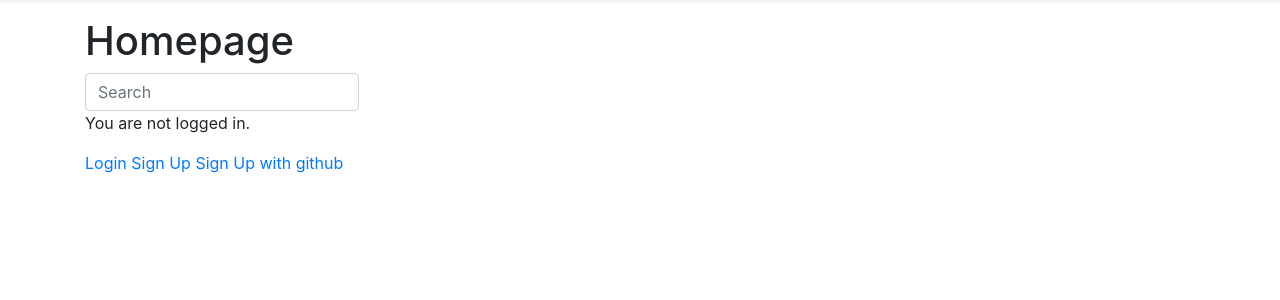
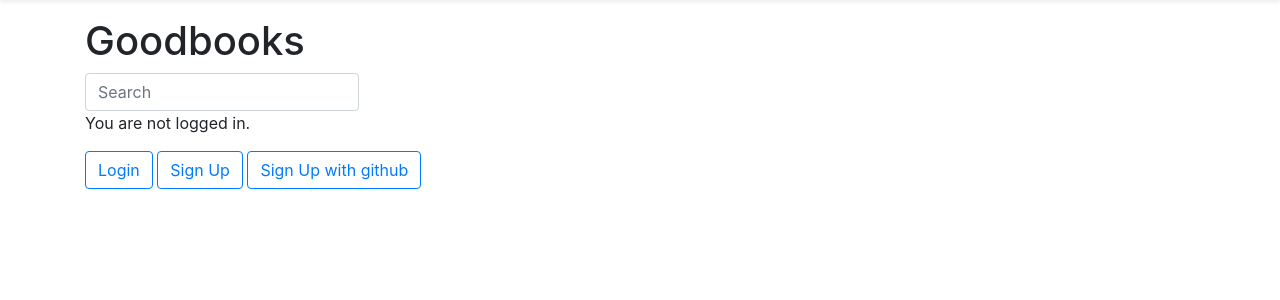
Before and after one commit to gurupratap-matharu/bookstore, a Django app: page / in a window 1280 px wide. Shown: the part 73-373 px from the top of the page. Run offline with Django 3.2, Linux system fonts and the light colour scheme; parts of the project's set-up code (start-up, migrations or seed data) failed here and were passed over; some libraries are stand-ins or nearby versions.

Commit message:
Improve auth buttons render on home

```diff
--- a/templates/home.html
+++ b/templates/home.html
@@ -4,8 +4,8 @@
 {% block title %}Home{% endblock title %}
 
 {% block content %}
-<h1>Homepage</h1>
-<form class="form-inline mt-2 mt-md-0" action="{% url 'search_results' %}" method="GET">
+<h1>Goodbooks</h1>
+<form class="form-inline mt-2 mt-md-0" action="{% url 'books:search_results' %}" method="GET">
     <input name="q" type="text" class="form-control mr-sm-2" placeholder="Search" aria-label="Search">
 </form>
 {% if user.is_authenticated %}
@@ -13,8 +13,8 @@
 <a href="{% url 'account_logout' %}">Log Out</a>
 {% else %}
 <p>You are not logged in.</p>
-<a href="{% url 'account_login' %}">Login</a>
-<a href="{% url 'account_signup' %}">Sign Up</a>
-<a href="{% provider_login_url 'github' %}">Sign Up with github</a>
+<a href="{% url 'account_login' %}" class="btn btn-outline-primary">Login</a>
+<a href="{% url 'account_signup' %}" class="btn btn-outline-primary">Sign Up</a>
+<a href="{% provider_login_url 'github' %}" class="btn btn-outline-primary">Sign Up with github</a>
 {% endif %}
 {% endblock content %}
```
